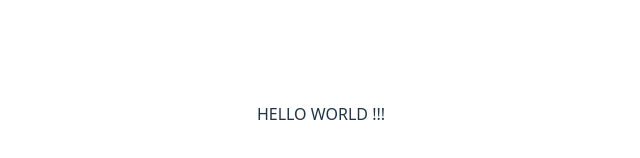
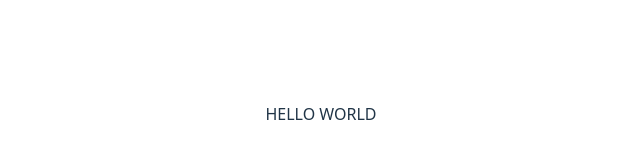
Before and after one commit to saatwik007/Web-Dev_Training, a React (Vite) app in the folder react-vite/: page / in a window 1280 px wide. Shown: the part 286-444 px from the top of the page, without its empty margins (319-959 px from the left). Built offline with nearby package versions, Linux system fonts and the light colour scheme.

Commit message:
Day - 44  2/10/25 - REACT

```diff
--- a/react-vite/src/App.jsx
+++ b/react-vite/src/App.jsx
@@ -4,7 +4,7 @@ function App() {
 
   return (
     <>
-    HELLO WORLD !!!
+    HELLO WORLD
     </>
   )
 }
```
